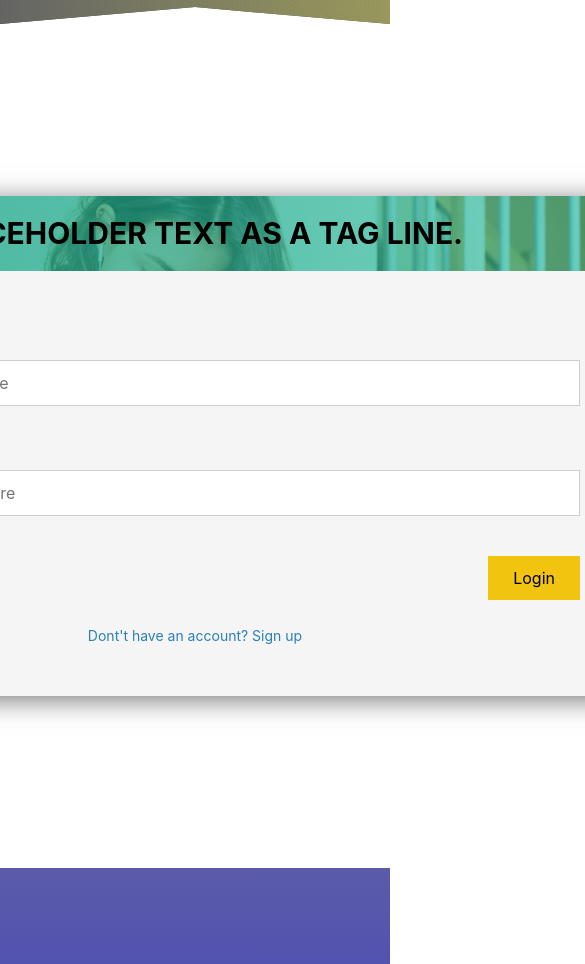
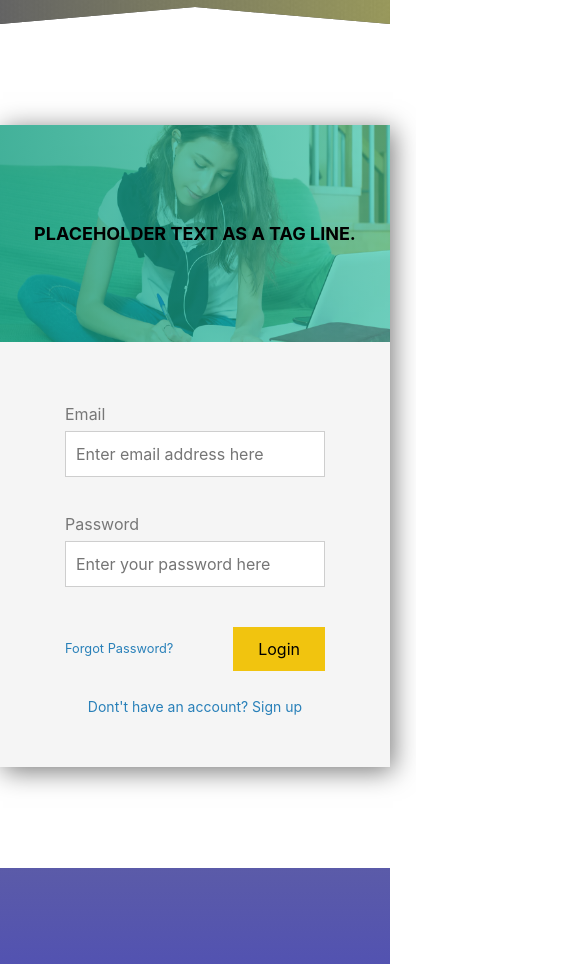
Before and after one commit to Sandip-Z/notebook.io_landing_page, a website: page index.html in a window 390 px wide. Shown: the part 820-1784 px from the top of the page, 585 px wide, since content can reach past the window. Drawn offline with nearby package versions, Linux system fonts and the light colour scheme.

Commit message:
[add] make login screen responsive

```diff
--- a/sass/layout/_login.scss
+++ b/sass/layout/_login.scss
@@ -18,6 +18,10 @@
     //     display: flex;
     //   }
     // }
+    @media (max-width: 949px) {
+      // margin: 0 15px;
+      width: 100%;
+    }
     &__image {
       width: 100%;
       // height: 350px;
@@ -32,6 +36,15 @@
         padding: 15px;
         margin: auto;
         color: black;
+        @media (max-width: 625px) {
+          font-size: 18px;
+        }
+      }
+    }
+    @media (max-width: 992px) {
+      &__image {
+        // height: 220px;
+        padding: 80px 0px;
       }
     }
   }
```
Also changed, not shown: css/style.css.
